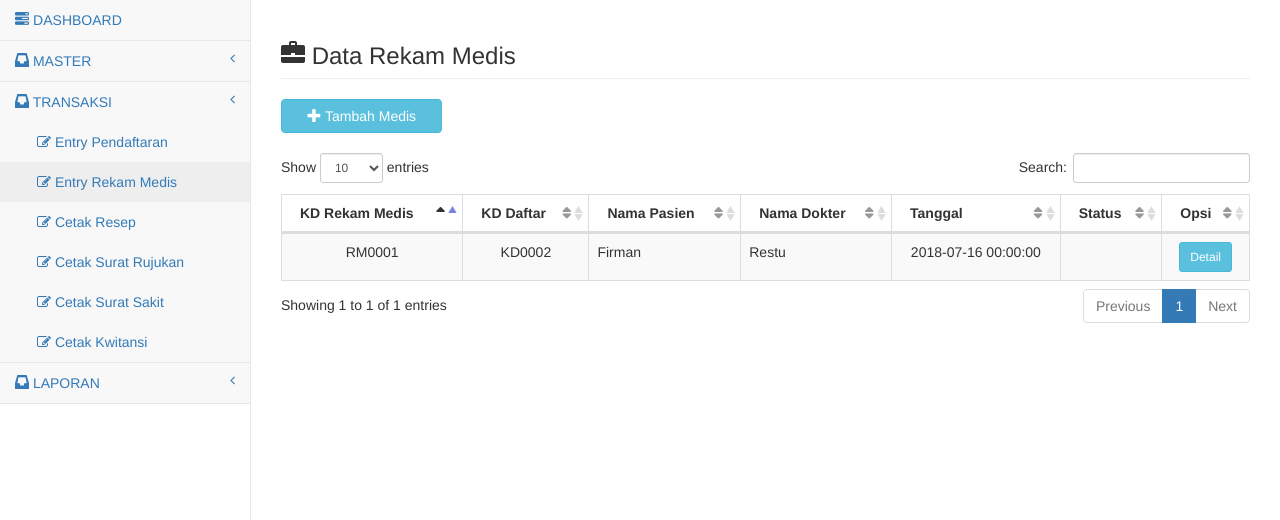
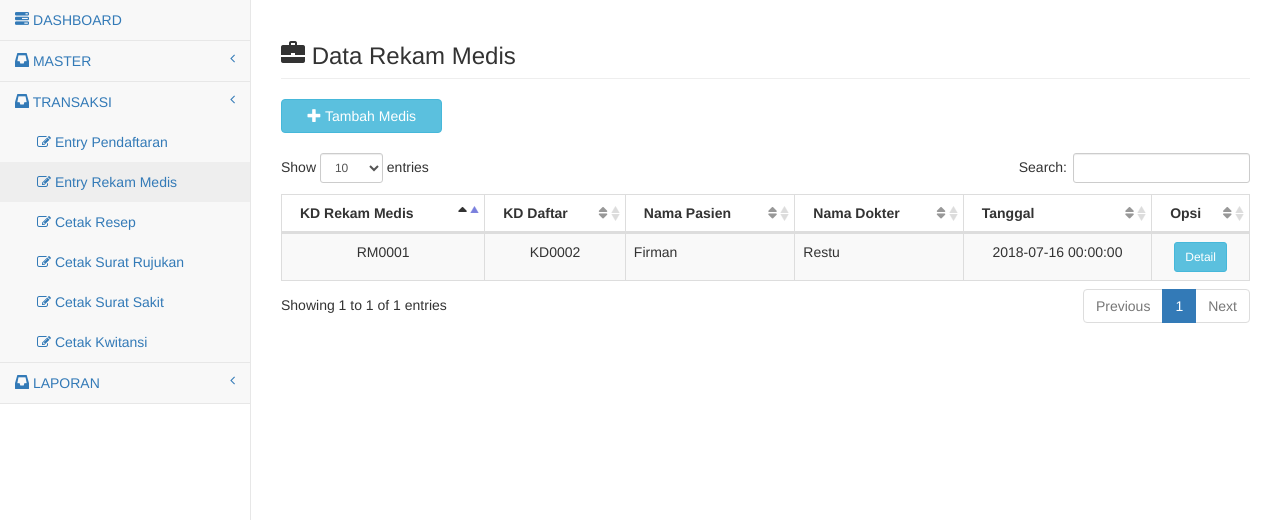
Before and after one commit to penguinkampus/klinik, a PHP site: page /transaksi/rekmedis.php in a window 1280 px wide. Shown: the part 51-571 px from the top of the page. Run offline with PHP 8.4, Linux system fonts and the light colour scheme; a user stored in the database is signed in; data comes from the database, SQL or seed files in the repository; data that the repository does not hold is empty; some libraries are stand-ins or nearby versions.

Commit message:
Done rekmedis.php

```diff
--- a/view/rekmedis.php
+++ b/view/rekmedis.php
@@ -18,7 +18,6 @@
                             <th>Nama Pasien</th>
                             <th>Nama Dokter</th>
                             <th>Tanggal</th>
-            <th>Status</th>
                             <th>Opsi</th>
                         </tr>
                     </thead>
@@ -31,14 +30,23 @@
           while ($tampil=mysql_fetch_array($get)) {
           ?>
                             <tr>
-            <td align="center"><?php echo $tampil['kdmedis']; ?></td>
-            <td align="center"><?php echo $tampil['kddaftar']; ?></td>
-            <td><?php echo $tampil['nmpasien']; ?></td>
-            <td><?php echo $tampil['nmdokter']; ?></td>
-            <td align="center"><?php echo $tampil['tglmedis']; ?></td>
-            <td align="center"></td>
                                 <td align="center">
-              <a href="det-rekmedis.php?no_Rekam Medis=<?php echo $tampil['no_Rekam Medis'] ?>" class="btn btn-info btn-sm">Detail</a>
+                                    <?php echo $tampil['kdmedis']; ?>
+                                </td>
+                                <td align="center">
+                                    <?php echo $tampil['kddaftar']; ?>
+                                </td>
+                                <td>
+                                    <?php echo $tampil['nmpasien']; ?>
+                                </td>
+                                <td>
+                                    <?php echo $tampil['nmdokter']; ?>
+                                </td>
+                                <td align="center">
+                                    <?php echo $tampil['tglmedis']; ?>
+                                </td>
+                                <td align="center">
+                                    <a href="det-rekmedis.php?kdmedis=<?php echo $tampil['kdmedis'] ?>" class="btn btn-info btn-sm">Detail</a>
                                 </td>
                             </tr>
                             <?php } ?>
```
Lines whose indentation alone changed are shown as unchanged.
